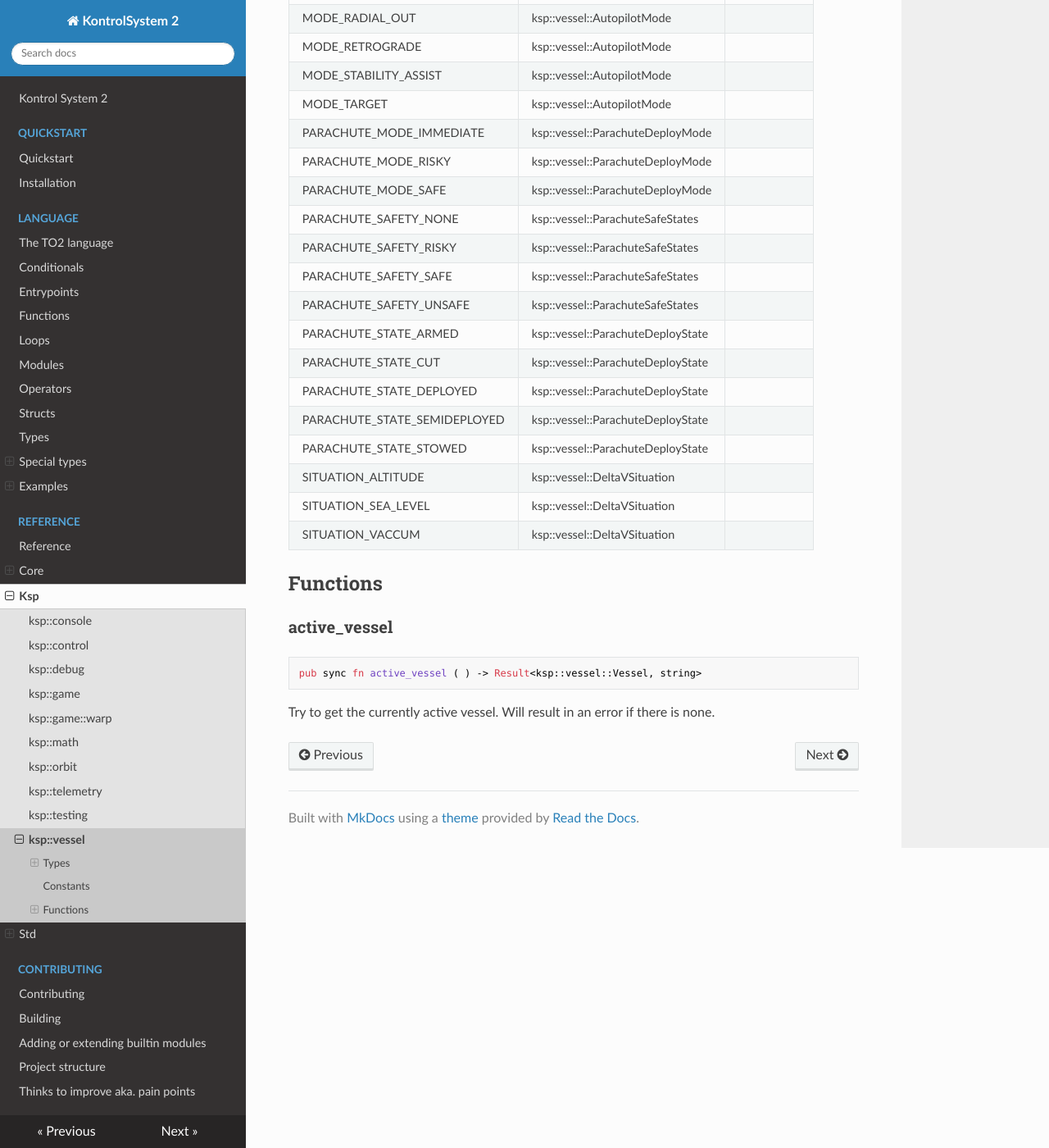
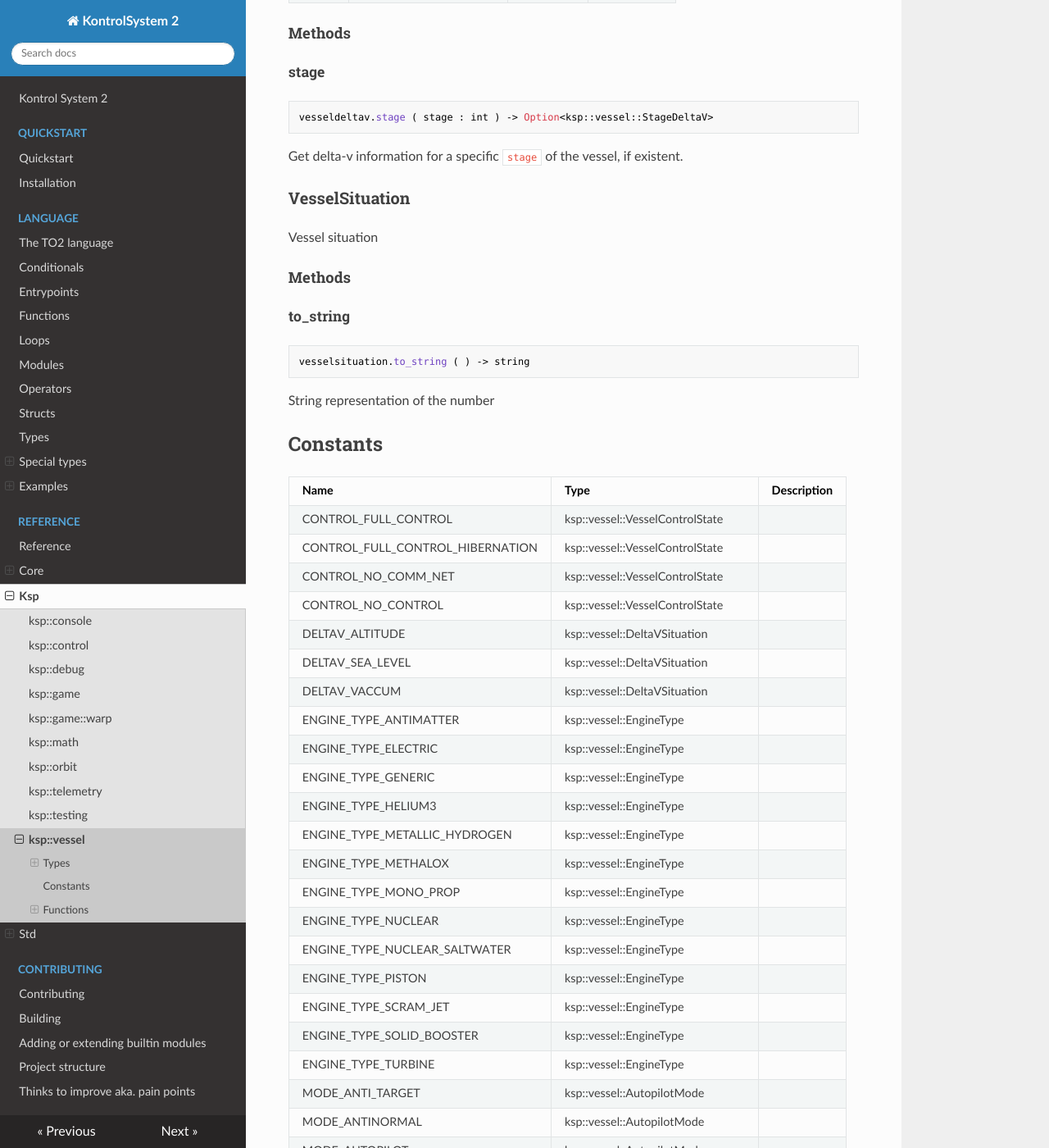
Before and after one commit to untoldwind/KontrolSystem2, an MkDocs documentation site: the page built from docs/reference/ksp/vessel.md, in a window 1280 px wide and 1400 px high, scrolled down 18293 px. Shown: the whole window at 82% size. Built offline with MkDocs 1.6.1, drawn with Linux system fonts in a browser that asks for light colours; nearby versions of some CDN libraries; some of the changed text lies outside the part shown.

Commit message:
Refactor enum binding

````diff
--- a/docs/reference/ksp/vessel.md
+++ b/docs/reference/ksp/vessel.md
@@ -126,11 +126,25 @@
 --- | --- | --- | ---
 allow_restart | bool | R/O |
 allow_shutdown | bool | R/O |
-engine_type | string | R/O |
+engine_type | [ksp::vessel::EngineType](/reference/ksp/vessel.md#enginetype) | R/O |
 max_thrust | float | R/O |
 min_thrust | float | R/O |
 name | string | R/O |
 throttle_locked | bool | R/O |
+
+### EngineType
+
+Engine types
+
+#### Methods
+
+##### to_string
+
+```rust
+enginetype.to_string ( ) -> string
+```
+
+String representation of the number
 
 ### FlightCtrlState
 
@@ -648,7 +662,7 @@
 celestial_frame | [ksp::math::TransformFrame](/reference/ksp/math.md#transformframe) | R/O | The celestial/non-rotating reference frame of the vessel.
 CoM | [ksp::math::Vec3](/reference/ksp/math.md#vec3) | R/O | Position of the center of mass of the vessel.
 control_frame | [ksp::math::TransformFrame](/reference/ksp/math.md#transformframe) | R/O | Reference frame for the current control position.
-control_status | string | R/O |
+control_status | [ksp::vessel::VesselControlState](/reference/ksp/vessel.md#vesselcontrolstate) | R/O |
 delta_v | [ksp::vessel::VesselDeltaV](/reference/ksp/vessel.md#vesseldeltav) | R/O |
 docking_nodes | [ksp::vessel::ModuleDockingNode](/reference/ksp/vessel.md#moduledockingnode)[] | R/O |
 dynamic_pressure_kpa | float | R/O |
@@ -680,7 +694,7 @@
 orbital_velocity | [ksp::math::Vec3](/reference/ksp/math.md#vec3) | R/O | Orbital velocity of the vessel relative to the main body.
 parts | [ksp::vessel::Part](/reference/ksp/vessel.md#part)[] | R/O |
 pitch_yaw_roll | [ksp::math::Vec3](/reference/ksp/math.md#vec3) | R/O |
-situation | string | R/O |
+situation | [ksp::vessel::VesselSituation](/reference/ksp/vessel.md#vesselsituation) | R/O |
 solar_panels | [ksp::vessel::ModuleSolarPanel](/reference/ksp/vessel.md#modulesolarpanel)[] | R/O |
 sound_speed | float | R/O |
 staging | [ksp::vessel::Staging](/reference/ksp/vessel.md#staging) | R/O |
@@ -839,6 +853,20 @@
 
 
 
+### VesselControlState
+
+Vessel control state
+
+#### Methods
+
+##### to_string
+
+```rust
+vesselcontrolstate.to_string ( ) -> string
+```
+
+String representation of the number
+
 ### VesselDeltaV
 
 
@@ -860,10 +888,44 @@
 Get delta-v information for a specific `stage` of the vessel, if existent.
 
 
+### VesselSituation
+
+Vessel situation
+
+#### Methods
+
+##### to_string
+
+```rust
+vesselsituation.to_string ( ) -> string
+```
+
+String representation of the number
+
 ## Constants
 
 Name | Type | Description
 --- | --- | ---
+CONTROL_FULL_CONTROL | ksp::vessel::VesselControlState |
+CONTROL_FULL_CONTROL_HIBERNATION | ksp::vessel::VesselControlState |
+CONTROL_NO_COMM_NET | ksp::vessel::VesselControlState |
+CONTROL_NO_CONTROL | ksp::vessel::VesselControlState |
+DELTAV_ALTITUDE | ksp::vessel::DeltaVSituation |
+DELTAV_SEA_LEVEL | ksp::vessel::DeltaVSituation |
+DELTAV_VACCUM | ksp::vessel::DeltaVSituation |
+ENGINE_TYPE_ANTIMATTER | ksp::vessel::EngineType |
+ENGINE_TYPE_ELECTRIC | ksp::vessel::EngineType |
+ENGINE_TYPE_GENERIC | ksp::vessel::EngineType |
+ENGINE_TYPE_HELIUM3 | ksp::vessel::EngineType |
+ENGINE_TYPE_METALLIC_HYDROGEN | ksp::vessel::EngineType |
+ENGINE_TYPE_METHALOX | ksp::vessel::EngineType |
+ENGINE_TYPE_MONO_PROP | ksp::vessel::EngineType |
+ENGINE_TYPE_NUCLEAR | ksp::vessel::EngineType |
+ENGINE_TYPE_NUCLEAR_SALTWATER | ksp::vessel::EngineType |
+ENGINE_TYPE_PISTON | ksp::vessel::EngineType |
+ENGINE_TYPE_SCRAM_JET | ksp::vessel::EngineType |
+ENGINE_TYPE_SOLID_BOOSTER | ksp::vessel::EngineType |
+ENGINE_TYPE_TURBINE | ksp::vessel::EngineType |
 MODE_ANTI_TARGET | ksp::vessel::AutopilotMode |
 MODE_ANTINORMAL | ksp::vessel::AutopilotMode |
 MODE_AUTOPILOT | ksp::vessel::AutopilotMode |
@@ -879,18 +941,23 @@
 PARACHUTE_MODE_IMMEDIATE | ksp::vessel::ParachuteDeployMode |
 PARACHUTE_MODE_RISKY | ksp::vessel::ParachuteDeployMode |
 PARACHUTE_MODE_SAFE | ksp::vessel::ParachuteDeployMode |
-PARACHUTE_SAFETY_NONE | ksp::vessel::ParachuteSafeStates |
-PARACHUTE_SAFETY_RISKY | ksp::vessel::ParachuteSafeStates |
-PARACHUTE_SAFETY_SAFE | ksp::vessel::ParachuteSafeStates |
-PARACHUTE_SAFETY_UNSAFE | ksp::vessel::ParachuteSafeStates |
+PARACHUTE_SAFE_NONE | ksp::vessel::ParachuteSafeStates |
+PARACHUTE_SAFE_RISKY | ksp::vessel::ParachuteSafeStates |
+PARACHUTE_SAFE_SAFE | ksp::vessel::ParachuteSafeStates |
+PARACHUTE_SAFE_UNSAFE | ksp::vessel::ParachuteSafeStates |
 PARACHUTE_STATE_ARMED | ksp::vessel::ParachuteDeployState |
 PARACHUTE_STATE_CUT | ksp::vessel::ParachuteDeployState |
 PARACHUTE_STATE_DEPLOYED | ksp::vessel::ParachuteDeployState |
 PARACHUTE_STATE_SEMIDEPLOYED | ksp::vessel::ParachuteDeployState |
 PARACHUTE_STATE_STOWED | ksp::vessel::ParachuteDeployState |
-SITUATION_ALTITUDE | ksp::vessel::DeltaVSituation |
-SITUATION_SEA_LEVEL | ksp::vessel::DeltaVSituation |
-SITUATION_VACCUM | ksp::vessel::DeltaVSituation |
+SITUATION_ESCAPING | ksp::vessel::VesselSituation |
+SITUATION_FLYING | ksp::vessel::VesselSituation |
+SITUATION_LANDED | ksp::vessel::VesselSituation |
+SITUATION_ORBITING | ksp::vessel::VesselSituation |
+SITUATION_PRE_LAUNCH | ksp::vessel::VesselSituation |
+SITUATION_SPLASHED | ksp::vessel::VesselSituation |
+SITUATION_SUB_ORBITAL | ksp::vessel::VesselSituation |
+SITUATION_UNKNOWN | ksp::vessel::VesselSituation |
 
 
 ## Functions
````
Also changed, not shown: other parts of docs/reference/ksp/vessel.md (+1 -1 lines), 7 other files.
